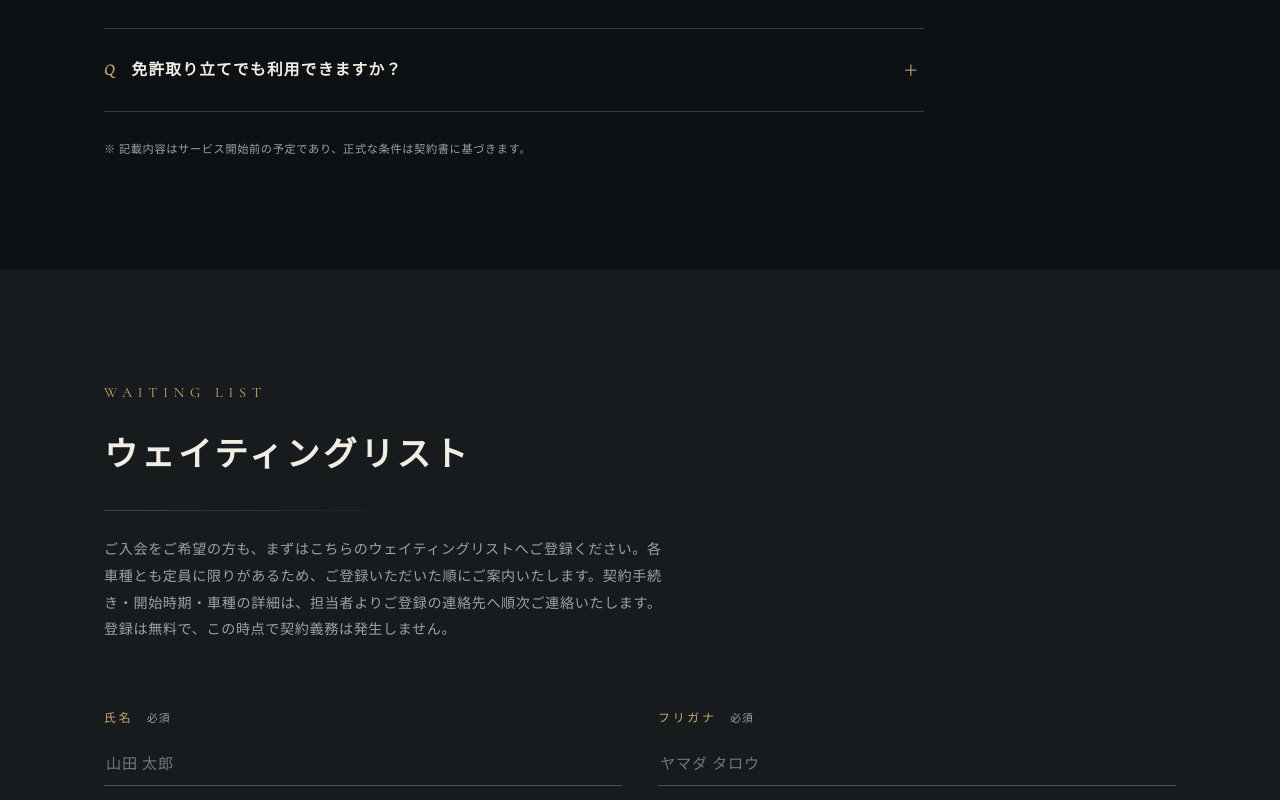
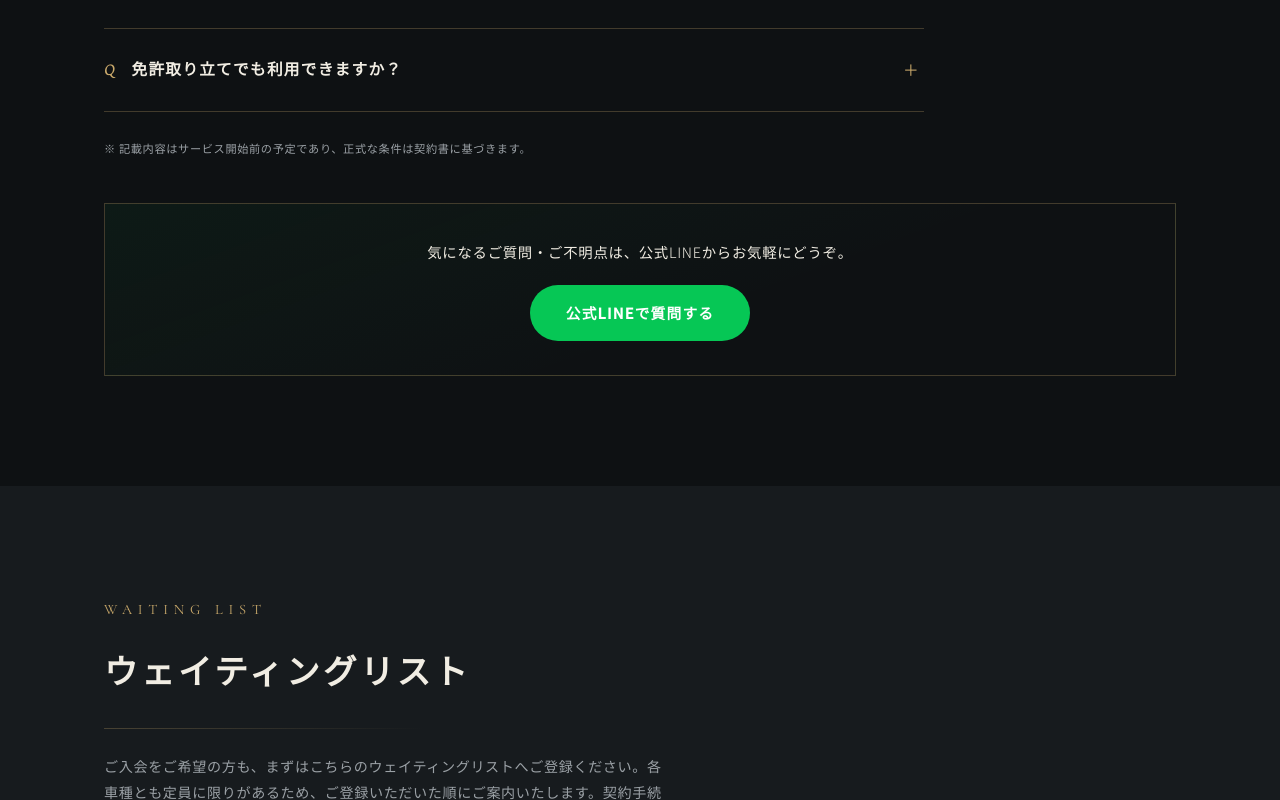
Before and after one commit to veloraclubinfo-gif/velora, a plain HTML site: page index.html in a window 1280 px wide. Shown: the part 11200-12000 px from the top of the page. Drawn offline with nearby package versions, Linux system fonts and the light colour scheme.

Commit message:
Add files via upload

```diff
--- a/index.html
+++ b/index.html
@@ -381,6 +381,11 @@ section{padding:110px 0;position:relative}
 .faq-list .faq-a{
   padding:0 0 28px 34px;font-size:.86rem;color:var(--mist);line-height:2;
 }
+.line-cta{margin-top:44px;text-align:center;border:1px solid var(--line);padding:34px 24px;background:linear-gradient(160deg,rgba(6,199,85,.05),transparent 60%)}
+.line-cta-text{font-size:.9rem;color:var(--ivory);letter-spacing:.05em;margin-bottom:20px}
+.line-btn{display:inline-block;background:#06C755;color:#fff;font-weight:700;font-size:.92rem;letter-spacing:.08em;padding:14px 36px;border-radius:999px;text-decoration:none;transition:opacity .3s ease}
+.line-btn:hover{opacity:.85}
+.line-inline{color:#06C755;text-decoration:underline;text-underline-offset:3px}
 .faq-note{margin-top:26px;font-size:.7rem;color:var(--mist)}
 
 /* comparison */
@@ -1084,6 +1089,10 @@ footer{padding:70px 0 50px;border-top:1px solid var(--line)}
       </details>
     </div>
     <p class="faq-note reveal">※ 記載内容はサービス開始前の予定であり、正式な条件は契約書に基づきます。</p>
+    <div class="line-cta reveal">
+      <p class="line-cta-text">気になるご質問・ご不明点は、公式LINEからお気軽にどうぞ。</p>
+      <a class="line-btn" href="https://lin.ee/NU6wuUF" target="_blank" rel="noopener">公式LINEで質問する</a>
+    </div>
   </div>
 </section>
 
@@ -1093,7 +1102,7 @@ footer{padding:70px 0 50px;border-top:1px solid var(--line)}
       <span class="sec-label">Waiting List</span>
       <h2 class="sec-title">ウェイティングリスト</h2>
       <div class="hairline"></div>
-      <p style="margin-top:24px;font-size:.88rem;color:var(--mist);max-width:40em">ご入会をご希望の方も、まずはこちらのウェイティングリストへご登録ください。各車種とも定員に限りがあるため、ご登録いただいた順にご案内いたします。契約手続き・開始時期・車種の詳細は、担当者よりご登録の連絡先へ順次ご連絡いたします。登録は無料で、この時点で契約義務は発生しません。</p>
+      <p style="margin-top:24px;font-size:.88rem;color:var(--mist);max-width:40em">ご入会をご希望の方も、まずはこちらのウェイティングリストへご登録ください。各車種とも定員に限りがあるため、ご登録いただいた順にご案内いたします。契約手続き・開始時期・車種の詳細は、担当者よりご登録の連絡先へ順次ご連絡いたします。登録は無料で、この時点で契約義務は発生しません。ご質問・ご不明点は<a class="line-inline" href="https://lin.ee/NU6wuUF" target="_blank" rel="noopener">公式LINE</a>でも受け付けています。</p>
     </div>
     <div class="form-grid reveal" id="wlForm">
       <div class="field">
```
